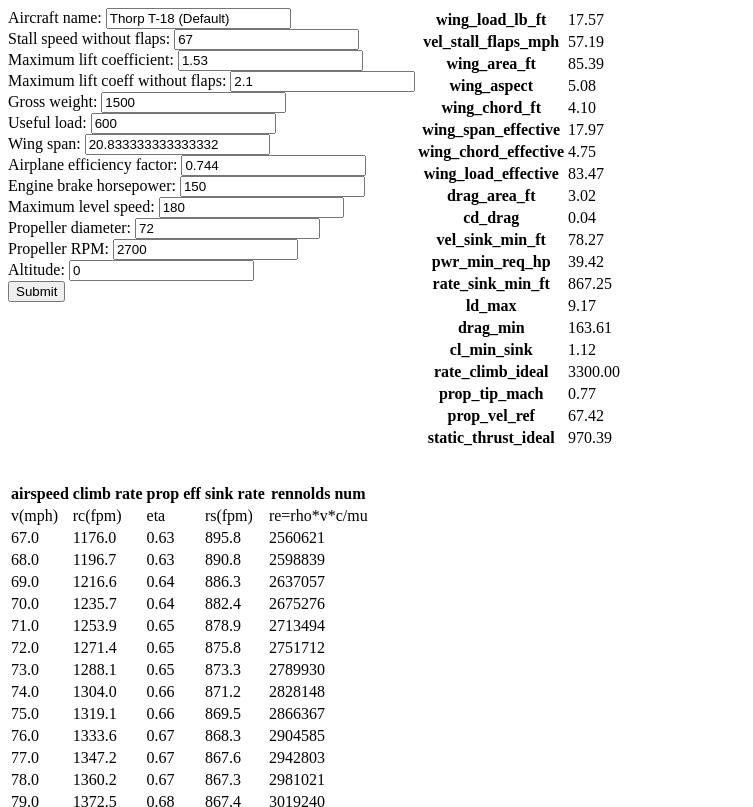
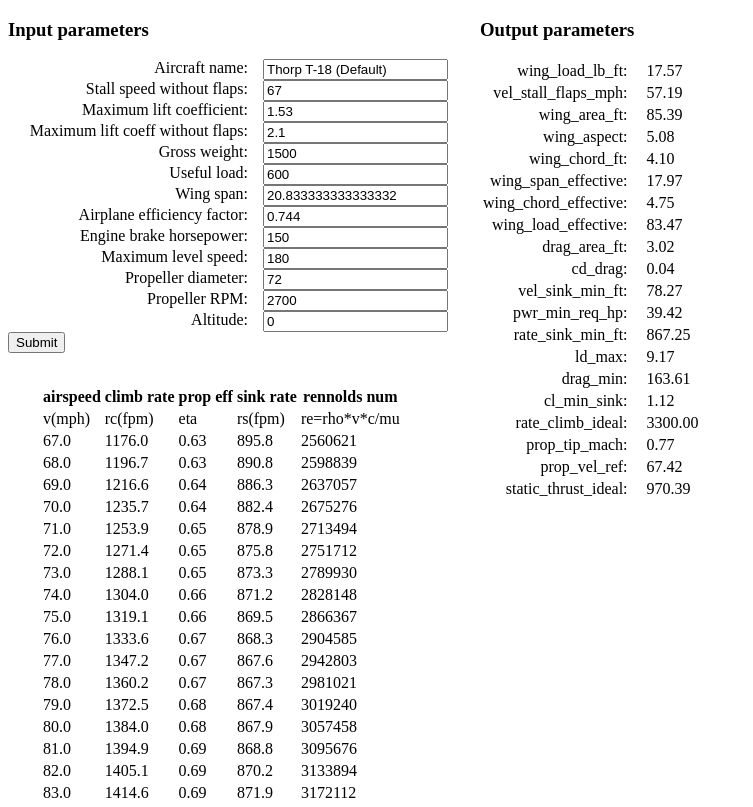
Before and after one commit to pmw57/air-perf, a plain HTML site: page air-perf.html in a window 1280 px wide. Shown: the top 807 px of the page, without its empty margins (0-753 px from the left). Drawn offline with Linux system fonts and the light colour scheme.

Commit message:
Layout form and page elements

```diff
--- a/air-perf.html
+++ b/air-perf.html
@@ -1,38 +1,31 @@
 <html>
 <head>
-<style>
-form p {
-	margin-top: 0;
-	margin-bottom: 0;
-}
-#perf {
-	float: left;
-}
-#results {
-    margin-top: 2em;
-}
-</style>
+    <link rel="stylesheet" href="style.css">
 </head>
 <body>
 <div>
-<form id="perf">
-    <p><label>Aircraft name: <input name="name"></label></p>
-    <p><label>Stall speed without flaps: <input name="vel_stall_clean_mph"></label></p>
-    <p><label>Maximum lift coefficient: <input name="cl_max_clean"></label></p>
-    <p><label>Maximum lift coeff without flaps: <input name="cl_max_flap"></label></p>
-    <p><label>Gross weight: <input name="gross_lb"></label></p>
-    <p><label>Useful load: <input name="useful_load_lb"></label></p>
-    <p><label>Wing span: <input name="wing_span_ft"></label></p>
-    <p><label>Airplane efficiency factor: <input name="plane_efficiency"></label></p>
-    <p><label>Engine brake horsepower: <input name="bhp"></label></p>
-    <p><label>Maximum level speed: <input name="vel_max_mph"></label></p>
-    <p><label>Propeller diameter: <input name="prop_dia_in"></label></p>
-    <p><label>Propeller RPM: <input name="prop_max_rpm"></label></p>
-    <p><label>Altitude: <input name="altitude"></label></p>
+    <div id="perf">
+        <h3>Input parameters</h3>
+        <form id="input">
+            <p><label for="name">Aircraft name: </label><input id="name" name="name"></p>
+            <p><label for="vel_stall_clean_mph">Stall speed without flaps: </label><input id="vel_stall_clean_mph" name="vel_stall_clean_mph"></p>
+            <p><label for="cl_max_clean">Maximum lift coefficient: </label><input id="cl_max_clean" name="cl_max_clean"></p>
+            <p><label for="cl_max_flap">Maximum lift coeff without flaps: </label><input name="cl_max_flap"></p>
+            <p><label for="gross_lb">Gross weight: </label><input id="gross_lb" name="gross_lb"></p>
+            <p><label for="useful_load_lb">Useful load: </label><input id="useful_load_lb" name="useful_load_lb"></p>
+            <p><label for="wing_span_ft">Wing span: </label><input id="wing_span_ft" name="wing_span_ft"></p>
+            <p><label for="plane_efficiency">Airplane efficiency factor: </label><input id="plane_efficiency" name="plane_efficiency"></p>
+            <p><label for="bhp">Engine brake horsepower: </label><input id="bhp" name="bhp"></p>
+            <p><label for="vel_max_mph">Maximum level speed: </label><input id="vel_max_mph" name="vel_max_mph"></p>
+            <p><label for="prop_dia_in">Propeller diameter: </label><input id="prop_dia_in" name="prop_dia_in"></p>
+            <p><label for="prop_max_rpm">Propeller RPM: </label><input id="prop_max_rpm" name="prop_max_rpm"></p>
+            <p><label for="altitude">Altitude: </label><input id="altitude" name="altitude"></p>
             <p><input type="submit"></p>
         </form>
-
-<table id="summary">
+    </div>
+    <div id="summary">
+        <h3>Output parameters</h3>
+        <table>
             <tr><th>wing_load_lb_ft</th><td id="wing_load_lb_ft">&nbsp;</td></tr>
             <tr><th>vel_stall_flaps_mph</th><td id="vel_stall_flaps_mph">&nbsp;</td></tr>
             <tr><th>wing_area_ft</th><td id="wing_area_ft">&nbsp;</td></tr>
@@ -55,7 +48,9 @@
             <tr><th>static_thrust_ideal</th><td id="static_thrust_ideal">&nbsp;</td></tr>
         </table>
     </div>
-<table id="results">
+</div>
+<div id="results">
+    <table>
         <thead>
             <tr><th>airspeed</th><th>climb rate</th><th>prop eff</th><th>sink rate</th><th>rennolds num</th></tr>
             <tr><td>v(mph)</td><td>rc(fpm)</td><td>eta</td><td>rs(fpm)</td><td>re=rho*v*c/mu</td></tr>
@@ -71,6 +66,7 @@
 	<li>maximum speed................. vmax  = <span id="vmax"></span></li>
 	<li>useful load lb....... useful_load_lb = <span id="useful_load_lb"></span></li>
 </ul>
+</div>
 
 <script src="air-perf.js"></script>
 </body>
--- a/air-perf.js
+++ b/air-perf.js
@@ -89,7 +89,8 @@
     }
 
     function clearResults() {
-        var table = document.getElementById("results");
+        var results = document.getElementById("results");
+        var table = results.querySelector("table");
         table.tBodies[0].innerHTML = "";
     }
 
@@ -100,7 +101,8 @@
     }
 
     function updateResults(v, rc, eta, rs, rec) {
-        var table = document.getElementById("results");
+        var results = document.getElementById("results");
+        var table = results.querySelector("table");
         var row = table.tBodies[0].insertRow(-1);
         insertCell(row, v);
         insertCell(row, rc);
@@ -285,7 +287,8 @@
             counter += 1;
         }
         if (counter >= 1000) {
-            var table = document.getElementById("results");
+            var results = document.getElementById("results");
+            var table = results.querySelector("table");
             var row = table.tBodies[0].insertRow(-1);
             insertCell(row, "Stopping to avoid possible infinite loop.");
             row.children[0].colSpan = 5;
@@ -303,7 +306,7 @@
     }
 
     function loadperf(perf) {
-        var form = document.getElementById("perf");
+        var form = document.getElementById("input");
         form.elements.name.value = perf.name;
         form.elements.bhp.value = perf.bhp;
         form.elements.wing_span_ft.value = perf.wing_span_ft;
@@ -319,7 +322,7 @@
         form.elements.altitude.value = perf.altitude_ft;
     }
 
-    var form = document.getElementById("perf");
+    var form = document.getElementById("input");
     form.onsubmit = function submitHandler(evt) {
         evt.preventDefault();
         var perf = {};
--- /dev/null
+++ b/style.css
@@ -0,0 +1,33 @@
+h3 {
+	margin-top: 1em;
+}
+#perf {
+	position: relative;
+}
+form p {
+	margin-top: 0;
+	margin-bottom: 0;
+}
+label {
+	float: left;
+	text-align: right;
+	margin-right: 15px;
+	width: 15em;
+}
+#summary {
+	position: absolute;
+	top: 0;
+	left: 30em;
+}
+#summary th {
+	text-align: right;
+	padding-right: 1em;
+	font-weight: normal;
+}
+#summary th:after {
+	content: ":";
+}
+#results {
+	margin-top: 2em;
+	margin-left: 2em;
+}
```
Lines whose indentation alone changed are shown as unchanged.
